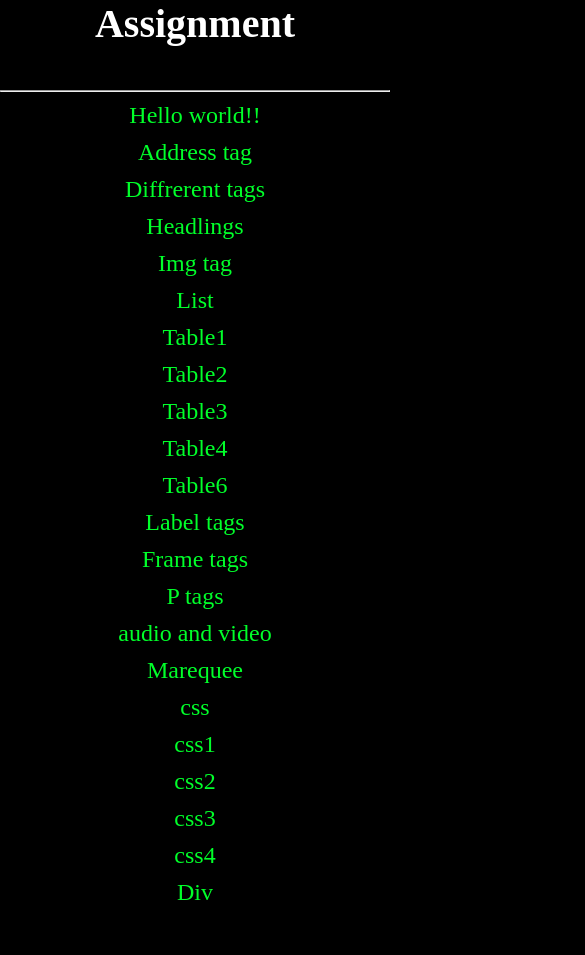
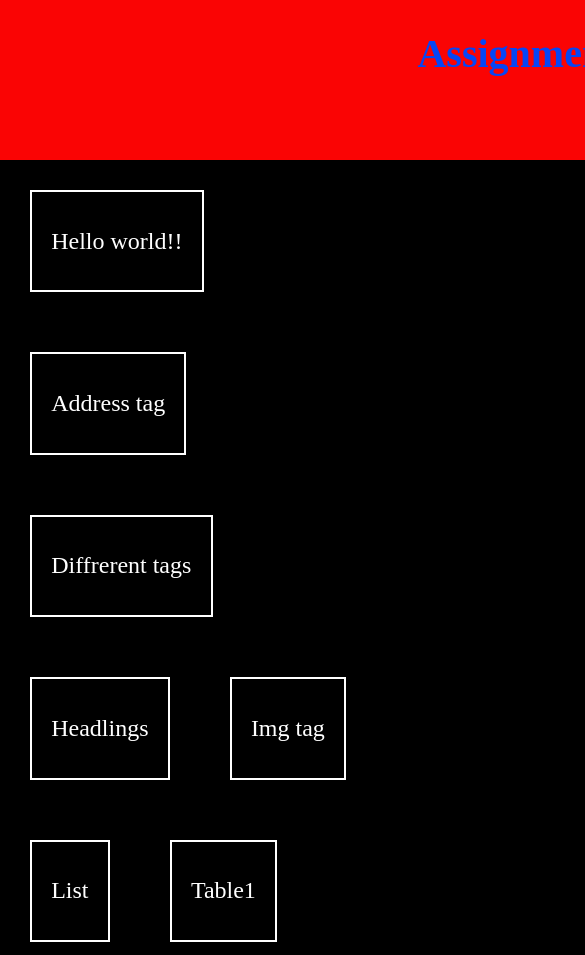
Before and after one commit to biratkiju1/assigment, a plain HTML site: page index.html in a window 390 px wide. Shown: the top 955 px of the page, 585 px wide, since content can reach past the window. Before the commit the page ends 906 px from the top, so only its background shows below. Drawn offline with Linux system fonts and the light colour scheme.

Commit message:
Update index.html
file

```diff
--- a/index.html
+++ b/index.html
@@ -1,3 +1,4 @@
+
 <!DOCTYPE html>
 <html lang="en">
 <head>
@@ -21,31 +22,70 @@
              height: auto;
              margin: auto;
              }
-            h1{
+            .header{
+                width: 100vw;
+                height: 100px;
+                background-color: black;
+                padding: 30px;
+
+            }
+            .header h1{
                 font-size: 40px;
                 font-family: 'Times New Roman', Times, serif;
                 color: white;
                 text-align: center;
-                height: 90px;
             }
             a{
                 text-decoration: none;
+                float: left;
+                margin: 20px;
             }
             ul li{
                 font-size: 24px;
                 font-family: 'Times New Roman', Times, serif;
-                color: rgb(0, 255, 42);
+                color: blue;
                 cursor: pointer;
+                border: 2px solid white;
+                width: 200px;
+                height: 200px;
                 margin: 10px;
-                text-align: center;
+                align-items: center;
+                justify-content: center;
+                display: flex;
+            }
+            ul li:hover{
+               color: white;
+               font-size: 28px;
+            }
+            /*mobile*/
+            @media (max-width: 768px){
+                body{
+                    background-color: black;
+                }
+                .header{
+                 background-color: rgb(250, 4, 4);
+                 display: block;
+                 width: 250vw;
+                }
+                .header h1{
+                    color: rgb(6, 70, 245);
+                }
+                ul li{
+                width: auto;
+                height: 60px;
+                margin: 10px;
+                border: 2px solid white;
+                color: white;
+                padding: 1.2rem;
+            }
             }
 
         </style>
     </head>
     <body>
-
-         <h1>Assignment</h1>
-        <hr>
+        <div class="header">
+            <h1>Assignment</h1>
+        </div>
         <ul type="none">
            <a href="html/helloworld.html"> <li>Hello world!!</li></a>
            <a href="html/address.html"> <li>Address tag</li></a>
@@ -56,19 +96,22 @@
            <a href="html/Table1.html"> <li>Table1</li></a>
            <a href="html/Table2.html"> <li>Table2</li></a>
            <a href="html/Table3.html"> <li>Table3</li></a>
-           <a href="html/Table5.html"> <li>Table4</li></a>
+           <a href="html/Table4.html"> <li>Table4</li></a>
+           <a href="html/Table5.html"> <li>Table5</li></a>
            <a href="html/table.html"> <li>Table6</li></a>
            <a href="html/lable.html"> <li>Label tags</li></a>
            <a href="html/frame.html"> <li>Frame tags</li></a>
            <a href="html/ptag.html"> <li>P tags</li></a>
            <a href="html/audio.html"> <li>audio and video</li></a>
            <a href="html/Marequee.html"><li>Marequee</li></a>
-           <a href="html/css1.html"> <li>css</li></a>
-           <a href="html/css2.html"> <li>css1</li></a>
-           <a href="html/css3.html"> <li>css2</li></a>
-           <a href="html/css4.html"> <li>css3</li></a>
-           <a href="html/css6.html"> <li>css4</li></a>
+           <a href="html/css1.html"> <li>css1</li></a>
+           <a href="html/css2.html"> <li>css2</li></a>
+           <a href="html/css3.html"> <li>css3</li></a>
+           <a href="html/css4.html"> <li>css4</li></a>
+           <a href="html/css5.html"> <li>css5</li></a>
+           <a href="html/css6.html"> <li>css6</li></a>
            <a href="html/div.html"> <li>Div</li></a>
+
         </ul>
     </body>
 </html>
```
